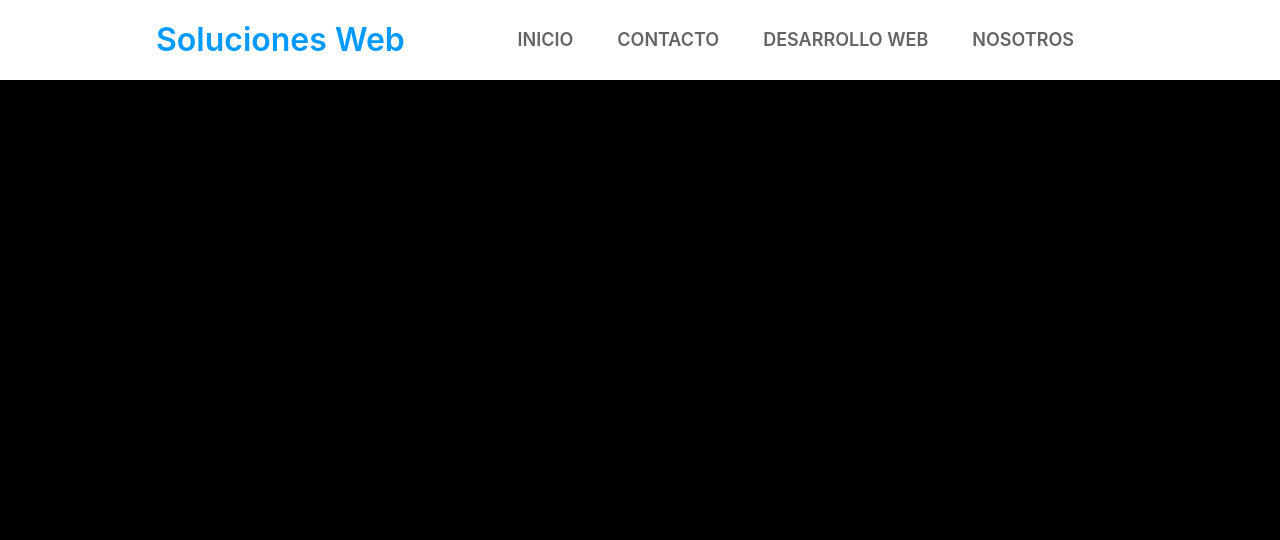
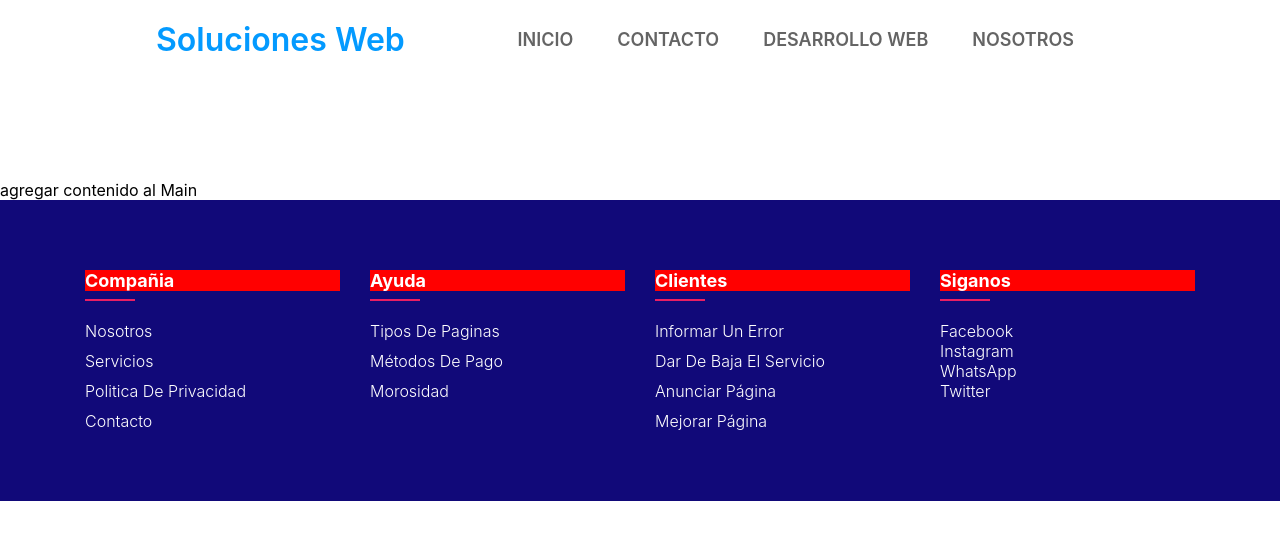
Before and after one commit to Davlop08/-creacion-pagina-web, a Next.js app: page / in a window 1280 px wide. Shown: the top 540 px of the page. Built offline with nearby package versions, Linux system fonts and the light colour scheme.

Commit message:
primer boceto del footer

```diff
--- a/components/Footer.jsx
+++ b/components/Footer.jsx
@@ -1,8 +1,109 @@
+import Link from 'next/link'
+import styles from '../styles/Footer.module.css'
 
-export default function Footer({footerContent}) {
+export default function Footer() {
     return (
-        <footer>
-            {footerContent}
+        <footer className={styles.footer}>
+            <div className={styles.container}>
+                <div className={styles.row}>
+                    <div className={styles.footer_col}>
+                        <h4 className={styles.footer_col_h4}>Compañia</h4>
+                        <ul className={styles.footer_col_ul}>
+                            <li className={styles.footer_col_ul_li}>
+                                <Link href="/">
+                                    <a className={styles.footer_col_ul_a}>nosotros</a>
+                                </Link>
+                            </li>
+                            <li className={styles.footer_col_ul_li}>
+                                <Link href="/">
+                                    <a className={styles.footer_col_ul_a}>servicios</a>
+                                </Link>
+                            </li>
+                            <li className={styles.footer_col_ul_li}>
+                                <Link href="/">
+                                    <a className={styles.footer_col_ul_a}>politica de privacidad</a>
+                                </Link>
+                            </li>
+                            <li className={styles.footer_col_ul_li}>
+                                <Link href="/">
+                                    <a className={styles.footer_col_ul_a}>contacto</a>
+                                </Link>
+                            </li>
+                        </ul>
+                    </div>
+
+
+                    <div className={styles.footer_col}>
+                        <h4 className={styles.footer_col_h4}>Ayuda</h4>
+                        <ul className={styles.footer_col_ul}>
+                            <li className={styles.footer_col_ul_li}>
+                                <Link href="/">
+                                    <a className={styles.footer_col_ul_a}>tipos de paginas</a>
+                                </Link>
+                            </li>
+                            <li className={styles.footer_col_ul_li}>
+                                <Link href="/">
+                                    <a className={styles.footer_col_ul_a}>métodos de pago</a>
+                                </Link>
+                            </li>
+                            <li className={styles.footer_col_ul_li}>
+                                <Link href="/">
+                                    <a className={styles.footer_col_ul_a}>morosidad</a>
+                                </Link>
+                            </li>
+                        </ul>
+                    </div>
+
+
+                    <div className={styles.footer_col}>
+                        <h4 className={styles.footer_col_h4}>Clientes</h4>
+                        <ul className={styles.footer_col_ul}>
+                            <li className={styles.footer_col_ul_li}>
+                                <Link href="/">
+                                    <a className={styles.footer_col_ul_a}>informar un error</a>
+                                </Link>
+                            </li>
+                            <li className={styles.footer_col_ul_li}>
+                                <Link href="/">
+                                    <a className={styles.footer_col_ul_a}>dar de baja el servicio</a>
+                                </Link>
+                            </li>
+                            <li className={styles.footer_col_ul_li}>
+                                <Link href="/">
+                                    <a className={styles.footer_col_ul_a}>anunciar página</a>
+                                </Link>
+                            </li>
+                            <li className={styles.footer_col_ul_li}>
+                                <Link href="/">
+                                    <a className={styles.footer_col_ul_a}>mejorar página</a>
+                                </Link>
+                            </li>
+                        </ul>
+                    </div>
+
+
+                    <div className={styles.footer_col}>
+                        <h4 className={styles.footer_col_h4}>Siganos</h4>
+                        <div className={styles.social_links}>
+                            <Link href="/">
+                                <a className={styles.footer_col_ul_a}>Facebook</a>
+                            </Link>
+
+                            <Link href="/">
+                                <a className={styles.footer_col_ul_a}>Instagram</a>
+                            </Link>
+
+                            <Link href="/">
+                                <a className={styles.footer_col_ul_a}>WhatsApp</a>
+                            </Link>
+
+                            <Link href="/">
+                                <a className={styles.footer_col_ul_a}>Twitter</a>
+                            </Link>
+                        </div>
+                    </div>
+                </div>
+            </div>
         </footer>
     )
 }
--- /dev/null
+++ b/styles/Footer.module.css
@@ -0,0 +1,72 @@
+.footer{
+    z-index: -100;
+    background-color: var(--footer_back_color);
+    padding: 70px;
+}
+
+.container{
+    max-width: 1170px;
+    margin: auto;
+}
+
+.row{
+    display: flex;
+    flex-wrap: wrap;
+}
+
+.footer_col{
+    width: 25%;
+    padding: 0 15px;
+}
+
+.footer_col_h4{
+    font-size: 18px;
+    color: #ffffff;
+    text-transform: capitalize;
+    margin-bottom: 30px;
+    position: relative;
+    background-color: red;
+}
+
+.footer_col_h4::before{
+    content: '';
+    position: absolute;
+    left: 0;
+    bottom: -10px;
+    background-color: #e91e63;
+    height: 2px;
+    box-sizing: border-box;
+    width: 50px;
+}
+
+.footer_col_ul_li:not(:last-child){
+    margin-bottom: 10px;
+}
+
+.footer_col_ul_a{
+    font-size: 16px;
+    text-transform: capitalize;
+    color: #ffffff;
+    text-decoration: none;
+    font-weight: 300;
+    display: block;
+    transition: all .2s ease;
+}
+
+.footer_col_ul_a:hover{
+    color: #ffffff;
+    padding-left: 8px;
+}
+
+@media (max-width: 864px){
+    .footer_col{
+        width: 50%;
+        margin-bottom: 30px;
+    }
+}
+
+@media (max-width: 520px){
+    .footer_col{
+        width: 100%;
+    }
+}
--- a/styles/Header.module.css
+++ b/styles/Header.module.css
@@ -5,6 +5,7 @@
     position: fixed;
     top: 0;
     left: 0;
+    z-index: 1000;
 }
 
 .nav{
--- a/styles/globals.css
+++ b/styles/globals.css
@@ -1,10 +1,10 @@
 html,
 body {
-  padding: 90px 20px 0;
+  padding: 90px 0px 0;
   margin: 0;
   font-family: -apple-system, BlinkMacSystemFont, Segoe UI, Roboto, Oxygen,
     Ubuntu, Cantarell, Fira Sans, Droid Sans, Helvetica Neue, sans-serif;
-    background-color: black;
+    background-color: white;
 }
 
 a {
@@ -13,7 +13,12 @@ a {
 
 * {
   margin: 0;
+  padding: 0;
   box-sizing: border-box;
+}
+
+ul{
+  list-style: none;
 }
 
 @media (max-width: 768px){
@@ -27,4 +32,7 @@ a {
   --header_logo_color: rgb(100,100,100);
   --header_hover_color: rgb(3, 154, 255) ;
   --header_hover_alpha: rgba(3, 154, 255, 0.3);
+
+
+  --footer_back_color: rgb(17, 9, 121);
 }
```
